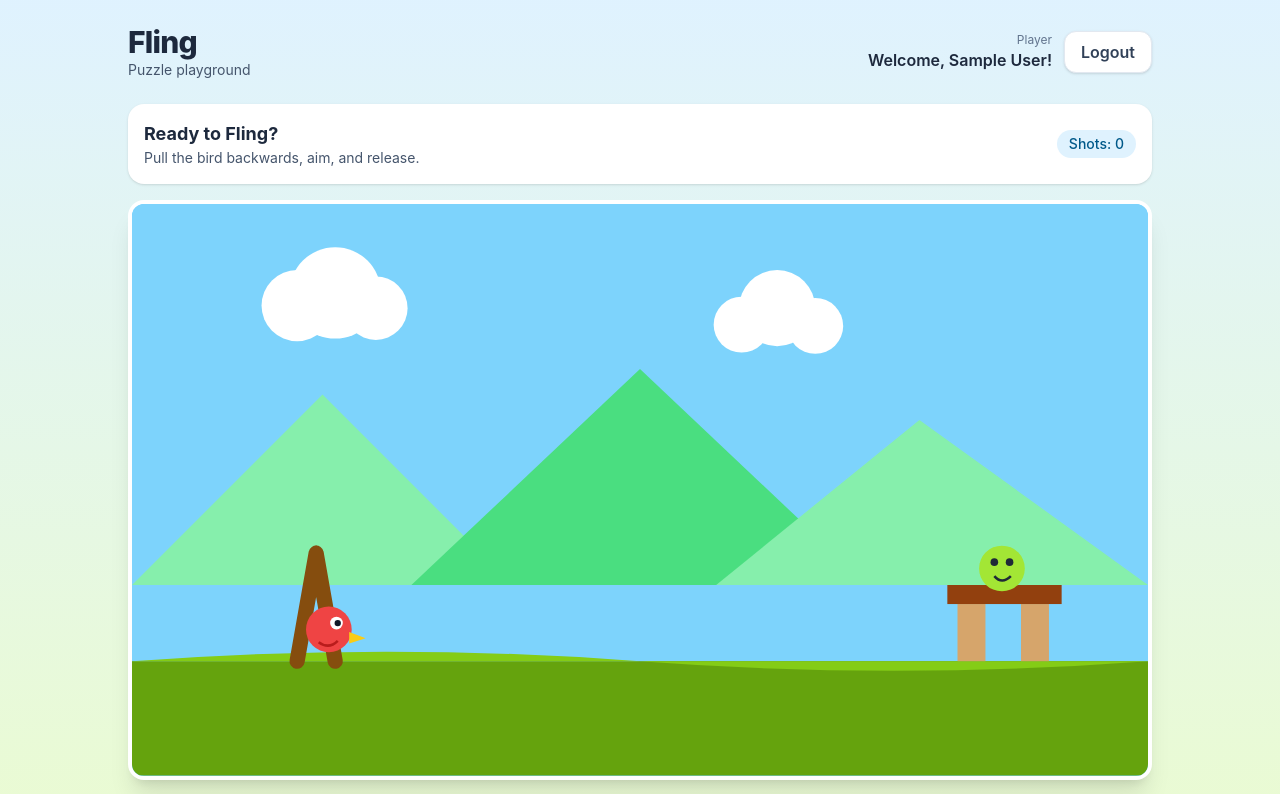
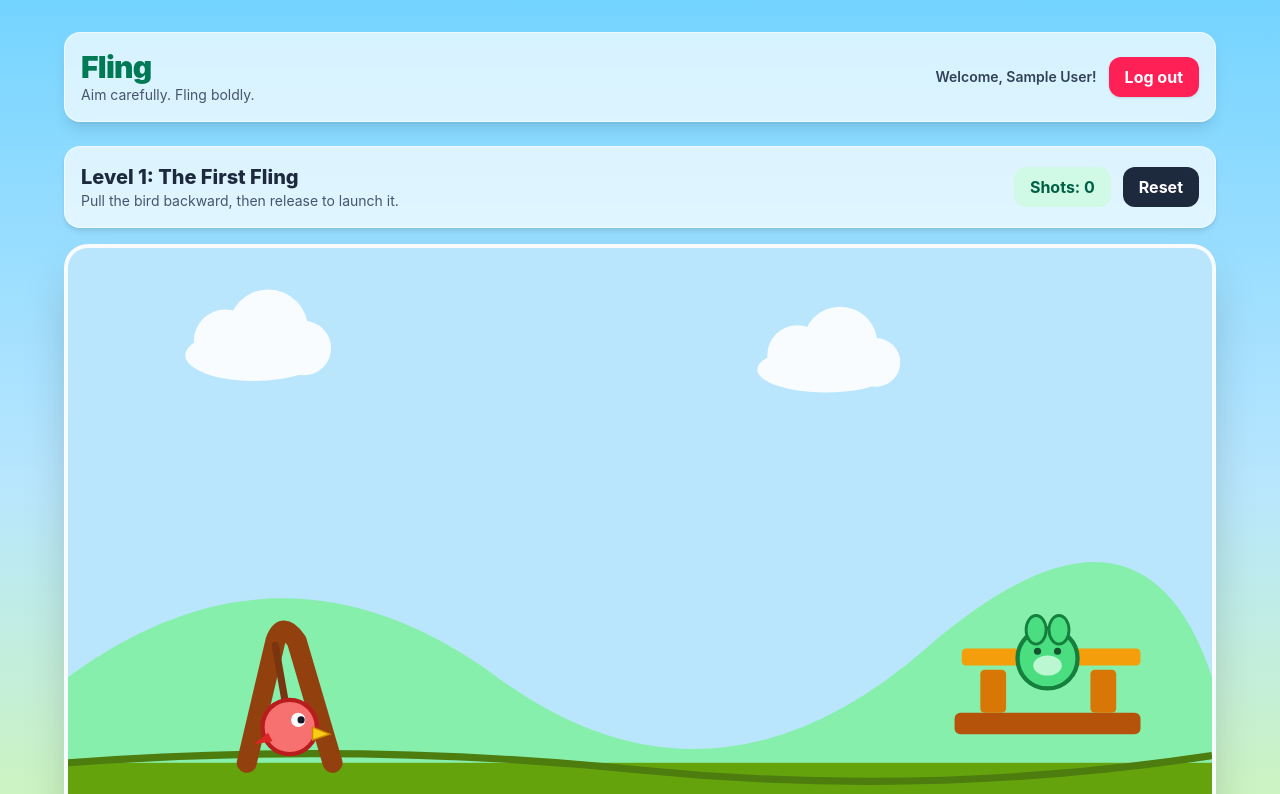
Before and after one commit to milaola/fling, a React (Vite) app: page /game in a window 1280 px wide. Shown: the top 794 px of the page. Built offline with nearby package versions, Linux system fonts and the light colour scheme; sample sign-in values are in the browser's storage.

Commit message:
feat: add level completion and game-over states

```diff
--- a/src/pages/Games.jsx
+++ b/src/pages/Games.jsx
@@ -6,10 +6,9 @@ import { useAuth } from "../context/AuthContext";
 const START = { x: 155, y: 335 };
 const SCENE_WIDTH = 800;
 const SCENE_HEIGHT = 450;
-
 const TARGET = { x: 685, y: 287, radius: 36 };
 
-export default function Games() {
+export default function Game() {
   const svgRef = useRef(null);
   const animationRef = useRef(null);
   const velocityRef = useRef({ x: 0, y: 0 });
@@ -25,9 +24,10 @@ export default function Games() {
   const [pigHit, setPigHit] = useState(false);
   const [shots, setShots] = useState(0);
 
-
   const getPoint = (event) => {
     const svg = svgRef.current;
+    if (!svg) return START;
+
     const rect = svg.getBoundingClientRect();
 
     return {
@@ -36,22 +36,30 @@ export default function Games() {
     };
   };
 
-
   const startAim = (event) => {
     if (launched || pigHit) return;
 
+    const point = getPoint(event);
+    const distance = Math.hypot(
+      point.x - bird.x,
+      point.y - bird.y
+    );
+
+
+    if (distance > 35) return;
+
+    event.preventDefault();
     event.currentTarget.setPointerCapture?.(event.pointerId);
     setAiming(true);
   };
 
-
   const moveAim = (event) => {
-    if (!aiming || launched) return;
+    if (!aiming || launched || pigHit) return;
 
     const point = getPoint(event);
 
     const next = {
-      x: Math.max(90, Math.min(200, point.x)),
+      x: Math.max(90, Math.min(START.x, point.x)),
       y: Math.max(260, Math.min(360, point.y)),
     };
 
@@ -59,12 +67,19 @@ export default function Games() {
     setBird(next);
   };
 
-
   const releaseBird = () => {
-    if (!aiming || launched) return;
+    if (!aiming || launched || pigHit) return;
 
     const dx = START.x - positionRef.current.x;
     const dy = START.y - positionRef.current.y;
+
+
+    if (Math.hypot(dx, dy) < 8) {
+      positionRef.current = { ...START };
+      setBird({ ...START });
+      setAiming(false);
+      return;
+    }
 
     velocityRef.current = {
       x: dx * 0.16,
@@ -72,19 +87,17 @@ export default function Games() {
     };
 
     previousTimeRef.current = null;
-
     setAiming(false);
     setLaunched(true);
-    setShots((previous) => previous + 1);
+    setShots((count) => count + 1);
   };
-
 
   const resetLevel = () => {
     if (animationRef.current !== null) {
       cancelAnimationFrame(animationRef.current);
-      animationRef.current = null;
     }
 
+    animationRef.current = null;
     velocityRef.current = { x: 0, y: 0 };
     positionRef.current = { ...START };
     previousTimeRef.current = null;
@@ -96,15 +109,17 @@ export default function Games() {
     setShots(0);
   };
 
-
-  const logoutPlayer = () => {
-    logout();
+  const logoutPlayer = async () => {
+    try {
+      await logout();
       navigate("/login", { replace: true });
+    } catch (error) {
+      console.error("Logout failed:", error);
+    }
   };
 
-
   useEffect(() => {
-    if (!launched) return;
+    if (!launched || pigHit) return;
 
     const gravity = 0.35;
     const airResistance = 0.99;
@@ -122,13 +137,15 @@ export default function Games() {
       previousTimeRef.current = time;
 
       const velocity = velocityRef.current;
-      const current = positionRef.current;
+      const position = positionRef.current;
 
       const next = {
-        x: current.x + velocity.x * delta,
-        y: current.y + velocity.y * delta,
+        x: position.x + velocity.x * delta,
+        y: position.y + velocity.y * delta,
       };
 
+      positionRef.current = next;
+      setBird(next);
 
       const distance = Math.hypot(
         next.x - TARGET.x,
@@ -136,25 +153,20 @@ export default function Games() {
       );
 
       if (distance <= TARGET.radius) {
-        positionRef.current = next;
-        setBird(next);
         setPigHit(true);
         setLaunched(false);
         animationRef.current = null;
         return;
       }
 
-
       velocity.x *= Math.pow(airResistance, delta);
       velocity.y += gravity * delta;
 
-      positionRef.current = next;
-      setBird(next);
-
       if (
-        next.x > SCENE_WIDTH + 30 ||
-        next.y > SCENE_HEIGHT + 30 ||
-        next.x < -30
+        next.x < -40 ||
+        next.x > SCENE_WIDTH + 40 ||
+        next.y > SCENE_HEIGHT + 40 ||
+        next.y < -40
       ) {
         setLaunched(false);
         animationRef.current = null;
@@ -169,160 +181,261 @@ export default function Games() {
     return () => {
       if (animationRef.current !== null) {
         cancelAnimationFrame(animationRef.current);
+      }
       animationRef.current = null;
-      }
     };
-  }, [launched]);
+  }, [launched, pigHit]);
+
+  const playerName = user?.name || user?.email || "Player";
 
   return (
-    <div className="min-h-screen bg-gradient-to-b from-sky-100 to-lime-100 p-4 sm:p-6">
-
-      <header className="mx-auto mb-6 flex max-w-5xl flex-wrap items-center justify-between gap-4">
+    <main className="min-h-screen bg-gradient-to-b from-sky-300 via-sky-200 to-lime-200 p-4 text-slate-800 md:p-8">
+      <div className="mx-auto max-w-6xl">
+        <header className="mb-6 flex flex-wrap items-center justify-between gap-4 rounded-2xl border border-white/60 bg-white/70 p-4 shadow-lg backdrop-blur-md">
           <div>
-          <h1 className="text-3xl font-extrabold tracking-tight text-slate-800">
+            <h1 className="text-3xl font-black tracking-tight text-emerald-700">
               Fling
             </h1>
             <p className="text-sm text-slate-600">
-            Puzzle playground
+              Aim carefully. Fling boldly.
+            </p>
+          </div>
+
+          <div className="flex flex-wrap items-center gap-3">
+            <p className="text-sm font-semibold text-slate-700">
+              Welcome, {playerName}!
+            </p>
+
+            <button
+              type="button"
+              onClick={logoutPlayer}
+              className="rounded-xl bg-rose-500 px-4 py-2 font-bold text-white shadow transition hover:bg-rose-600 focus:outline-none focus:ring-2 focus:ring-rose-400 focus:ring-offset-2"
+            >
+              Log out
+            </button>
+          </div>
+        </header>
+
+
+        <section className="mb-4 flex flex-wrap items-center justify-between gap-3 rounded-2xl border border-white/60 bg-white/70 p-4 shadow-md">
+          <div>
+            <h2 className="text-xl font-extrabold">
+              Level 1: The First Fling
+            </h2>
+            <p className="text-sm text-slate-600">
+              Pull the bird backward, then release to launch it.
             </p>
           </div>
 
           <div className="flex items-center gap-3">
-          <div className="text-right">
-            <p className="text-xs text-slate-500">Player</p>
-            <p className="font-semibold text-slate-800">
-              Welcome, {user?.name || user?.email || "Player"}!
-            </p>
-          </div>
+            <span className="rounded-xl bg-emerald-100 px-4 py-2 font-bold text-emerald-800">
+              Shots: {shots}
+            </span>
 
             <button
               type="button"
-            onClick={logoutPlayer}
-            className="rounded-xl border border-slate-200 bg-white px-4 py-2 font-semibold text-slate-700 shadow-sm transition hover:bg-slate-50 active:scale-95"
+              onClick={resetLevel}
+              className="rounded-xl bg-slate-800 px-4 py-2 font-bold text-white transition hover:bg-slate-700"
             >
-            Logout
+              Reset
             </button>
           </div>
-      </header>
-
-      <main className="mx-auto max-w-5xl">
-
-        <section className="mb-4 flex flex-wrap items-center justify-between gap-3 rounded-2xl bg-white p-4 shadow-sm">
-          <div>
-            <h2 className="text-lg font-bold text-slate-800">
-              {pigHit ? "Level complete!" : "Ready to Fling?"}
-            </h2>
-
-            <p className="text-sm text-slate-600">
-              {pigHit
-                ? "You hit the target. Great shot!"
-                : "Pull the bird backwards, aim, and release."}
-            </p>
-          </div>
-
-          <span className="rounded-full bg-sky-100 px-3 py-1 text-sm font-medium text-sky-800">
-            Shots: {shots}
-          </span>
         </section>
 
 
-        <div className="overflow-hidden rounded-2xl border-4 border-white bg-sky-300 shadow-xl">
+        <section className="overflow-hidden rounded-3xl border-4 border-white/80 bg-sky-100 shadow-2xl">
           <svg
             ref={svgRef}
-            viewBox="0 0 800 450"
-            className="block w-full select-none"
-            role="img"
-            aria-label="Fling puzzle game scene"
+            viewBox={`0 0 ${SCENE_WIDTH} ${SCENE_HEIGHT}`}
+            className="block w-full touch-none select-none"
+            style={{ aspectRatio: "800 / 450" }}
             onPointerMove={moveAim}
             onPointerUp={releaseBird}
             onPointerCancel={releaseBird}
-            style={{ touchAction: "none" }}
           >
 
-            <rect width="800" height="450" fill="#7dd3fc" />
+            <rect
+              width={SCENE_WIDTH}
+              height={SCENE_HEIGHT}
+              fill="#bae6fd"
+            />
 
 
-            <g fill="white">
-              <circle cx="130" cy="80" r="28" />
-              <circle cx="160" cy="70" r="36" />
-              <circle cx="192" cy="82" r="25" />
+            <g fill="#ffffff" opacity="0.9">
+              <ellipse cx="130" cy="75" rx="48" ry="18" />
+              <circle cx="110" cy="65" r="22" />
+              <circle cx="140" cy="57" r="28" />
+              <circle cx="165" cy="70" r="19" />
 
-              <circle cx="480" cy="95" r="22" />
-              <circle cx="508" cy="82" r="30" />
-              <circle cx="538" cy="96" r="22" />
+              <ellipse cx="530" cy="85" rx="48" ry="16" />
+              <circle cx="510" cy="75" r="21" />
+              <circle cx="540" cy="67" r="26" />
+              <circle cx="565" cy="80" r="17" />
             </g>
 
 
-            <path d="M0 300 L150 150 L300 300 Z" fill="#86efac" />
-            <path d="M220 300 L400 130 L580 300 Z" fill="#4ade80" />
-            <path d="M460 300 L620 170 L800 300 Z" fill="#86efac" />
+            <path
+              d="M0 300 Q150 190 300 300 T600 280 T800 300 V450 H0Z"
+              fill="#86efac"
+            />
 
 
-            <rect y="360" width="800" height="90" fill="#65a30d" />
-            <path d="M0 360 Q200 345 400 360 T800 360" fill="#84cc16" />
+            <rect
+              x="0"
+              y="360"
+              width={SCENE_WIDTH}
+              height="90"
+              fill="#65a30d"
+            />
+            <path
+              d="M0 360 Q200 345 400 365 T800 355"
+              fill="none"
+              stroke="#4d7c0f"
+              strokeWidth="5"
+            />
 
 
             <path
-              d="M130 360 L145 275 M160 360 L145 275"
-              stroke="#854d0e"
-              strokeWidth="12"
+              d="M125 360 L145 275 Q150 260 160 275 L185 360"
+              fill="none"
+              stroke="#92400e"
+              strokeWidth="14"
               strokeLinecap="round"
-              fill="none"
+              strokeLinejoin="round"
             />
 
 
-            {aiming && (
-              <line
-                x1="145"
-                y1="285"
-                x2={bird.x}
-                y2={bird.y}
+            <path
+              d={
+                aiming
+                  ? `M145 278 L${bird.x} ${bird.y}`
+                  : `M145 278 L${START.x} ${START.y}`
+              }
+              fill="none"
               stroke="#78350f"
               strokeWidth="5"
               strokeLinecap="round"
             />
-            )}
 
 
-            <g
-              transform={`translate(${bird.x} ${bird.y})`}
-              onPointerDown={startAim}
-              style={{
-                cursor: launched
-                  ? "default"
-                  : aiming
-                    ? "grabbing"
-                    : "grab",
-                touchAction: "none",
-              }}
-            >
-              <circle r="18" fill="#ef4444" />
-              <circle cx="6" cy="-5" r="5" fill="white" />
-              <circle cx="7" cy="-5" r="2.5" fill="#111827" />
-              <path d="M16 2 L29 7 L16 11 Z" fill="#facc15" />
-              <path
-                d="M-8 10 Q0 16 7 9"
-                stroke="#b91c1c"
-                strokeWidth="2"
-                fill="none"
+            <g>
+              <rect
+                x="620"
+                y="325"
+                width="130"
+                height="15"
+                rx="4"
+                fill="#b45309"
+              />
+              <rect
+                x="638"
+                y="295"
+                width="18"
+                height="30"
+                rx="3"
+                fill="#d97706"
+              />
+              <rect
+                x="715"
+                y="295"
+                width="18"
+                height="30"
+                rx="3"
+                fill="#d97706"
+              />
+              <rect
+                x="625"
+                y="280"
+                width="125"
+                height="12"
+                rx="3"
+                fill="#f59e0b"
               />
             </g>
 
 
-            <rect x="650" y="315" width="22" height="45" fill="#d6a56b" />
-            <rect x="700" y="315" width="22" height="45" fill="#d6a56b" />
-            <rect x="642" y="300" width="90" height="15" fill="#92400e" />
+            <g>
+              <circle
+                cx={TARGET.x}
+                cy={TARGET.y}
+                r="21"
+                fill={pigHit ? "#86efac" : "#4ade80"}
+                stroke="#15803d"
+                strokeWidth="3"
+              />
+              <ellipse
+                cx={TARGET.x}
+                cy={TARGET.y + 5}
+                rx="10"
+                ry="7"
+                fill="#bbf7d0"
+              />
+              <circle
+                cx={TARGET.x - 7}
+                cy={TARGET.y - 5}
+                r="2.5"
+                fill="#14532d"
+              />
+              <circle
+                cx={TARGET.x + 7}
+                cy={TARGET.y - 5}
+                r="2.5"
+                fill="#14532d"
+              />
+              <ellipse
+                cx={TARGET.x - 8}
+                cy={TARGET.y - 20}
+                rx="7"
+                ry="10"
+                fill="#4ade80"
+                stroke="#15803d"
+                strokeWidth="2"
+              />
+              <ellipse
+                cx={TARGET.x + 8}
+                cy={TARGET.y - 20}
+                rx="7"
+                ry="10"
+                fill="#4ade80"
+                stroke="#15803d"
+                strokeWidth="2"
+              />
+            </g>
 
 
-            <g>
-              <circle cx="685" cy="287" r="18" fill="#a3e635" />
-              <circle cx="679" cy="282" r="3" fill="#1f2937" />
-              <circle cx="691" cy="282" r="3" fill="#1f2937" />
+            <g
+              onPointerDown={startAim}
+              className={launched ? "" : "cursor-grab"}
+            >
+              <circle
+                cx={bird.x}
+                cy={bird.y}
+                r="19"
+                fill="#f87171"
+                stroke="#b91c1c"
+                strokeWidth="3"
+              />
+              <circle
+                cx={bird.x + 6}
+                cy={bird.y - 5}
+                r="5"
+                fill="white"
+              />
+              <circle
+                cx={bird.x + 8}
+                cy={bird.y - 5}
+                r="2.5"
+                fill="#111827"
+              />
               <path
-                d="M679 293 Q685 300 692 293"
-                stroke="#1f2937"
-                strokeWidth="2"
-                fill="none"
+                d={`M${bird.x + 16} ${bird.y} l12 5 l-12 4 Z`}
+                fill="#facc15"
+                stroke="#ca8a04"
+                strokeWidth="1"
+              />
+              <path
+                d={`M${bird.x - 15} ${bird.y + 4} l-10 8 l13 -2 Z`}
+                fill="#dc2626"
               />
             </g>
 
@@ -330,65 +443,53 @@ export default function Games() {
             {pigHit && (
               <g>
                 <rect
-                  x="225"
-                  y="145"
-                  width="350"
-                  height="100"
-                  rx="20"
-                  fill="white"
+                  x="190"
+                  y="125"
+                  width="420"
+                  height="150"
+                  rx="24"
+                  fill="#ffffff"
                   opacity="0.95"
                 />
                 <text
                   x="400"
-                  y="185"
+                  y="180"
                   textAnchor="middle"
-                  fontSize="27"
-                  fontWeight="bold"
-                  fill="#365314"
+                  fontSize="34"
+                  fontWeight="900"
+                  fill="#15803d"
                 >
-                  Target hit!
+                  Level Complete!
                 </text>
                 <text
                   x="400"
-                  y="215"
+                  y="218"
                   textAnchor="middle"
-                  fontSize="17"
-                  fill="#4d7c0f"
+                  fontSize="18"
+                  fontWeight="600"
+                  fill="#334155"
                 >
-                  Great shot!
+                  Great shot! You hit the target.
+                </text>
+                <text
+                  x="400"
+                  y="247"
+                  textAnchor="middle"
+                  fontSize="15"
+                  fill="#64748b"
+                >
+                  Press Reset to play again.
                 </text>
               </g>
             )}
           </svg>
-        </div>
+        </section>
 
-        <div className="mt-4 rounded-xl bg-white/80 p-4 text-center shadow-sm">
-          <p className="font-medium text-slate-700">
-            {pigHit
-              ? "Congratulations! You completed this level."
-              : aiming
-                ? "Adjust your aim, then release!"
-                : launched
-                  ? "Watch your bird fly!"
-                  : "Grab the bird and pull it backwards."}
+        <p className="mt-4 text-center text-sm font-medium text-slate-600">
+          Tip: Pull the bird to the left and slightly down to launch it toward
+          the target.
         </p>
-
-          <p className="mt-1 text-sm text-slate-500">
-            {pigHit
-              ? `Target hit in ${shots} shot${shots === 1 ? "" : "s"}.`
-              : "Experiment with different angles and pull strengths."}
-          </p>
-
-          <button
-            type="button"
-            onClick={resetLevel}
-            className="mt-4 rounded-xl bg-slate-800 px-5 py-2.5 font-semibold text-white transition hover:bg-slate-700 active:scale-95"
-          >
-            <span className="mr-2" aria-hidden="true">↻</span>
-            Reset level
-          </button>
       </div>
     </main>
-    </div>
   );
 }
```
Lines whose indentation alone changed are shown as unchanged.
